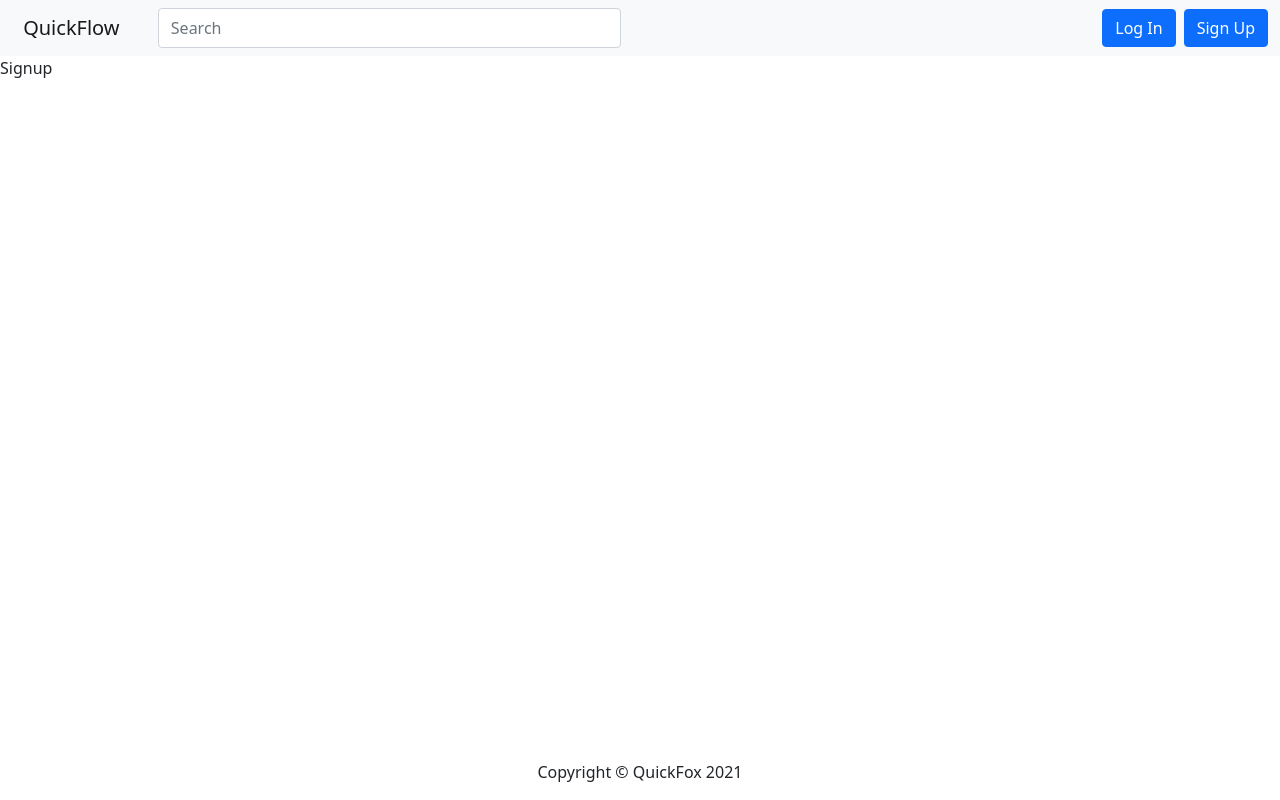
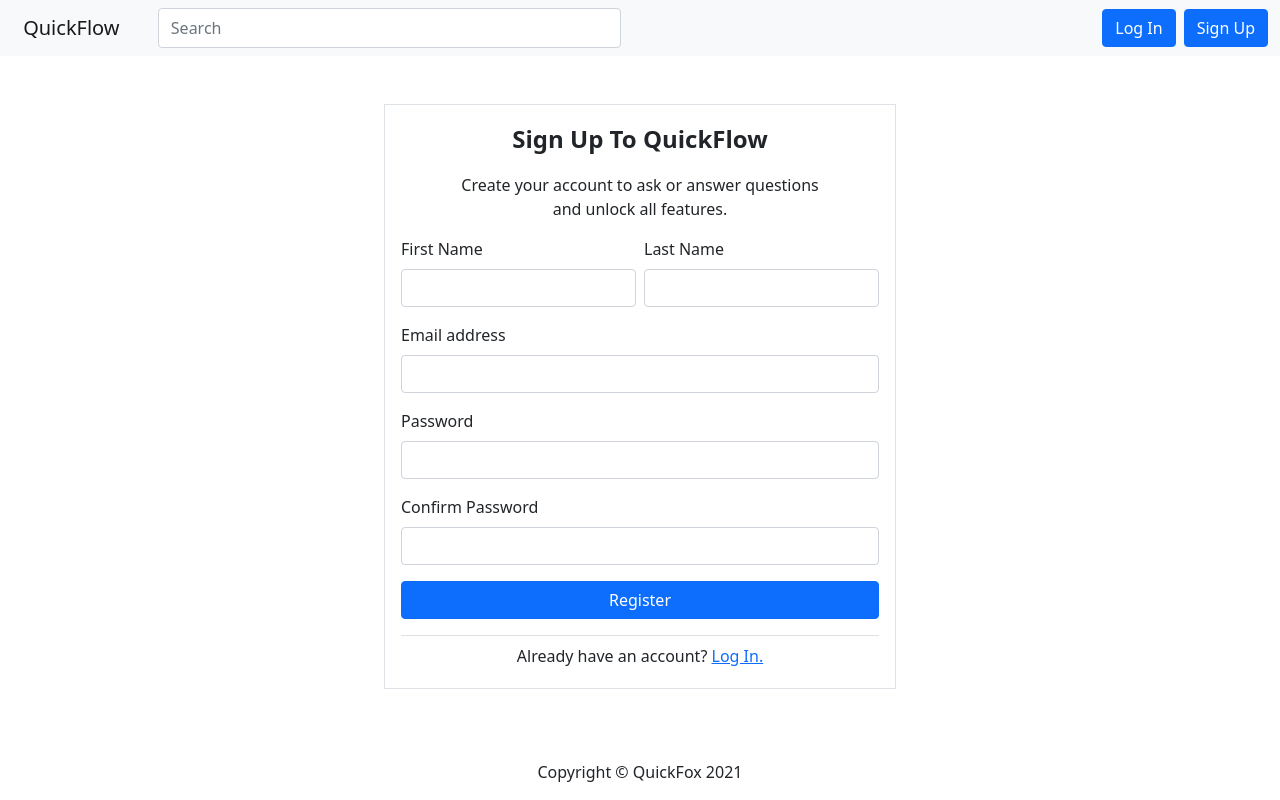
Before and after one commit to hvo7mdq/quick-flow-client, a React (Create React App) app: page /signup in a window 1280 px wide. Built offline with nearby package versions, Linux system fonts and the light colour scheme.

Commit message:
signup form

```diff
--- a/src/assets/styles/custom.css
+++ b/src/assets/styles/custom.css
@@ -8,3 +8,6 @@
 .login-form{
     width: 30%;
 }
+.signup-form{
+    width: 40%;
+}
--- a/src/pages/Auth/Signup/Signup.js
+++ b/src/pages/Auth/Signup/Signup.js
@@ -1,9 +1,35 @@
 import React from 'react'
+import { Link } from 'react-router-dom'
 
 export default function Signup() {
     return (
-        <div>
-            Signup
+        <form className='signup-form mx-auto mt-5 p-3 pb-1 border'>
+        <p className='text-center fw-bold fs-4'>Sign Up To QuickFlow</p>
+        <p className='text-center w-75 mx-auto'>Create your account to ask or answer questions and unlock all features.</p>
+        <div className="mb-3 d-flex justify-content-between">
+             <div className='w-50 pe-1'>
+                <label for="fname" className="form-label">First Name</label>
+                <input type="text" className="form-control w-100" id="fname" required/>
+            </div>
+            <div className='w-50 ps-1'>
+                <label for="lname" className="form-label">Last Name</label>
+                <input type="text" className="form-control w-100" id="lname" required/>
+            </div>
         </div>
+        <div className="mb-3">
+            <label for="InputEmail1" className="form-label">Email address</label>
+            <input type="email" className="form-control" id="InputEmail1" aria-describedby="emailHelp" required/>
+        </div>
+        <div className="mb-3">
+            <label for="InputPassword1" className="form-label">Password</label>
+            <input type="password" className="form-control" id="InputPassword1" required/>
+        </div>
+        <div className="mb-3">
+            <label for="ConfirmInputPassword1" className="form-label">Confirm Password</label>
+            <input type="password" className="form-control" id="ConfirmInputPassword1" required/>
+        </div>
+        <button type="submit" className="btn btn-primary w-100">Register</button>
+        <p className='border-top mt-3 text-center pt-2'>Already have an account? <Link to='/signup'>Log In.</Link></p>
+        </form>
     )
 }
```
